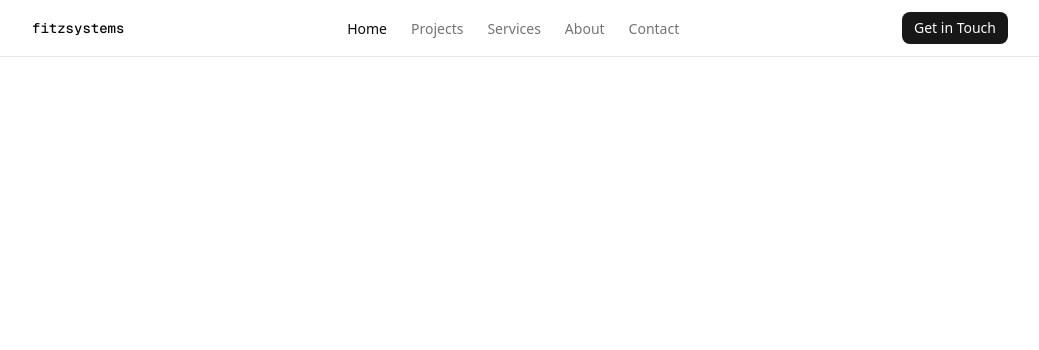
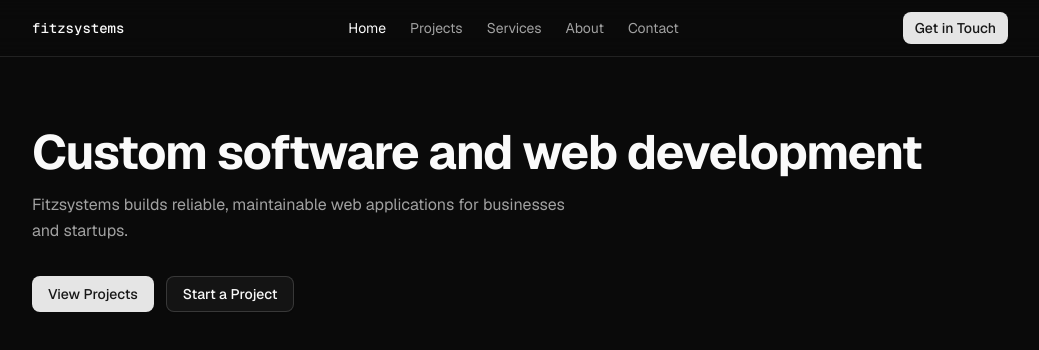
Before and after one commit to connor-kfitz/fitzsystems, a Next.js app: page / in a window 1280 px wide. Shown: the top 350 px of the page, without its empty margins (120-1159 px from the left). Built offline with nearby package versions, Linux system fonts and the light colour scheme.

Commit message:
Added Hero

```diff
--- a/app/globals.css
+++ b/app/globals.css
@@ -48,6 +48,7 @@
 }
 
 :root {
+  --default-font-family: "Geist", "Helvetica", sans-serif;
   --radius: 0.625rem;
   --background: oklch(1 0 0);
   --foreground: oklch(0.145 0 0);
--- a/app/layout.tsx
+++ b/app/layout.tsx
@@ -25,7 +25,7 @@
   children: React.ReactNode;
 }>) {
   return (
-    <html lang="en">
+    <html lang="en" className="dark">
       <body
         className={`${geistSans.variable} ${geistMono.variable} antialiased`}
       >
--- a/app/page.tsx
+++ b/app/page.tsx
@@ -1,5 +1,9 @@
+import { Hero } from "@/components/home/Hero";
+
 export default function Home() {
   return (
-    <main></main>
+    <main>
+      <Hero/>
+    </main>
   );
 }
--- /dev/null
+++ b/components/home/Hero.tsx
@@ -0,0 +1,29 @@
+import Link from "next/link";
+
+import { Button } from "@/components/ui/button";
+
+export function Hero() {
+  return (
+    <section className="pb-20 pt-32">
+      <div className="mx-auto max-w-5xl px-6">
+        <h1 className="text-balance text-3xl font-bold tracking-tight text-foreground sm:text-4xl lg:text-5xl">
+          Custom software and web development
+        </h1>
+
+        <p className="mt-4 max-w-xl text-pretty text-base leading-relaxed text-muted-foreground">
+          Fitzsystems builds reliable, maintainable web applications for
+          businesses and startups.
+        </p>
+
+        <div className="mt-8 flex items-center gap-3">
+          <Button asChild>
+            <Link href="/projects">View Projects</Link>
+          </Button>
+          <Button asChild variant="outline">
+            <Link href="/contact">Start a Project</Link>
+          </Button>
+        </div>
+      </div>
+    </section>
+  );
+}
--- a/components/navigation/Navigation.tsx
+++ b/components/navigation/Navigation.tsx
@@ -7,14 +7,7 @@
 import { useState } from "react";
 import { cn } from "@/lib/utils";
 import { Button } from "@/components/ui/button";
-
-const links = [
-  { href: "/", label: "Home" },
-  { href: "/projects", label: "Projects" },
-  { href: "/services", label: "Services" },
-  { href: "/about", label: "About" },
-  { href: "/contact", label: "Contact" }
-];
+import { navigationLinks } from "@/lib/constants";
 
 export function Navigation() {
   const pathname = usePathname();
@@ -31,7 +24,7 @@
         </Link>
 
         <ul className="hidden items-center gap-6 md:flex">
-          {links.map((link) => (
+          {navigationLinks.map((link) => (
             <li key={link.href}>
               <Link
                 href={link.href}
@@ -85,7 +78,7 @@
       {mobileOpen && (
         <div className="border-t border-border bg-background px-6 pb-6 pt-4 md:hidden">
           <ul className="flex flex-col gap-4">
-            {links.map((link) => (
+            {navigationLinks.map((link) => (
               <li key={link.href}>
                 <Link
                   href={link.href}
--- /dev/null
+++ b/lib/constants.ts
@@ -0,0 +1,7 @@
+export const navigationLinks = [
+  { href: "/", label: "Home" },
+  { href: "/projects", label: "Projects" },
+  { href: "/services", label: "Services" },
+  { href: "/about", label: "About" },
+  { href: "/contact", label: "Contact" }
+];
```
